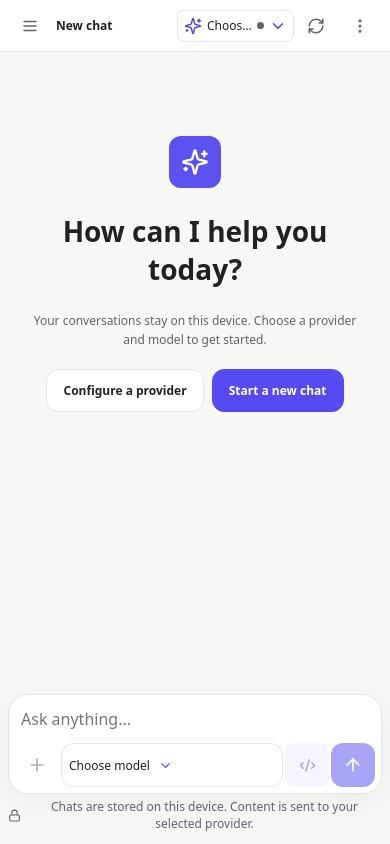
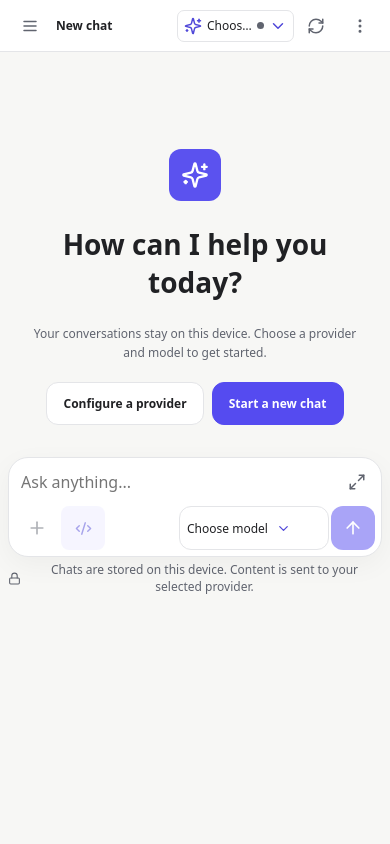
Before and after one commit to yapweijun1996/PWA-BYOK-AI-Chatbox, a React (Vite) app: page / in a window 390 px wide. Built offline with nearby package versions, Linux system fonts and the light colour scheme.

Commit message:
Improve responsive composer and expanded editing

```diff
--- a/src/App.tsx
+++ b/src/App.tsx
@@ -288,7 +288,7 @@ function App({
         {view === "chat" && (
           <>
             <section
-              className="conversation"
+              className={`conversation${!chat || chat.messages.length === 0 ? " conversation-empty" : ""}`}
               data-conversation-id={active}
               aria-label={t("Conversation")}
               ref={conversation}
@@ -491,6 +491,7 @@ function App({
                     className="icon composer-reasoning"
                     type="button"
                     aria-label={t("Local tools")}
+                    aria-description={t("Enable local JavaScript, time, calculation, file, text and memory tools. Results are sent to the selected model.")}
                     aria-pressed={javascriptEnabled}
                     disabled={!chat || working}
                     title={t(
--- a/src/components/Composer.tsx
+++ b/src/components/Composer.tsx
@@ -1,6 +1,15 @@
 import { useEffect, useId, useLayoutEffect, useRef, useState } from "react";
 import type { ReactNode } from "react";
-import { ArrowUp, FileText, Lock, Plus, Square, X } from "lucide-react";
+import {
+  ArrowUp,
+  FileText,
+  Lock,
+  Maximize2,
+  Minimize2,
+  Plus,
+  Square,
+  X,
+} from "lucide-react";
 import { interpolate, translate } from "../i18n";
 import type { Locale } from "../i18n";
 import { formatSize } from "../format-size";
@@ -56,6 +65,7 @@ export function Composer({
   const composing = useRef(false);
   const lastComposition = useRef(-Infinity);
   const [dragging, setDragging] = useState(false);
+  const [expanded, setExpanded] = useState(false);
   const commandListId = useId();
   const [dismissedDraft, setDismissedDraft] = useState<string>();
   const [selectedCommand, setSelectedCommand] = useState(0);
@@ -79,6 +89,16 @@ export function Composer({
   const stopping = phase === "stopping";
   const saving = phase === "saving";
   const busyLabel = saving ? t("Saving message…") : t("Stopping…");
+  const toggleExpanded = () => {
+    const input = textarea.current;
+    const start = input?.selectionStart ?? 0;
+    const end = input?.selectionEnd ?? start;
+    setExpanded((previous) => !previous);
+    requestAnimationFrame(() => {
+      input?.focus();
+      input?.setSelectionRange(start, end);
+    });
+  };
 
   useEffect(() => {
     shell.current
@@ -137,11 +157,45 @@ export function Composer({
 
   return (
     <div className="composer-wrap">
+      {expanded && <div className="composer-backdrop" aria-hidden="true" />}
       <form
         className="composer"
         ref={shell}
+        data-expanded={expanded}
+        role={expanded ? "dialog" : undefined}
+        aria-modal={expanded || undefined}
+        aria-label={expanded ? t("Expanded message editor") : undefined}
         data-dragging={dragging && canAttach}
         onSubmit={(event) => event.preventDefault()}
+        onKeyDown={(event) => {
+          if (
+            !expanded ||
+            (event.target as HTMLElement).closest("dialog[open]")
+          )
+            return;
+          if (event.key === "Escape" && !matches.length) {
+            event.preventDefault();
+            toggleExpanded();
+          }
+          if (event.key === "Tab") {
+            const items = Array.from(
+              shell.current?.querySelectorAll<HTMLElement>(
+                'button:not(:disabled), textarea:not(:disabled), [href], input:not([type="hidden"]):not(:disabled)',
+              ) || [],
+            ).filter((item) => item.offsetParent !== null);
+            if (!items.length) return;
+            if (event.shiftKey && document.activeElement === items[0]) {
+              event.preventDefault();
+              items[items.length - 1].focus();
+            } else if (
+              !event.shiftKey &&
+              document.activeElement === items[items.length - 1]
+            ) {
+              event.preventDefault();
+              items[0].focus();
+            }
+          }
+        }}
         onDragOver={(event) => {
           if (!event.dataTransfer.types.includes("Files")) return;
           event.preventDefault();
@@ -249,6 +303,23 @@ export function Composer({
                 : t(blockedReason || "")}
           </p>
         )}
+        <button
+          className="icon composer-expand"
+          type="button"
+          aria-label={t(
+            expanded ? "Close expanded editor" : "Expand message editor",
+          )}
+          title={t(
+            expanded ? "Close expanded editor" : "Expand message editor",
+          )}
+          onClick={toggleExpanded}
+        >
+          {expanded ? (
+            <Minimize2 size={18} aria-hidden="true" />
+          ) : (
+            <Maximize2 size={18} aria-hidden="true" />
+          )}
+        </button>
         <textarea
           ref={textarea}
           rows={1}
@@ -351,6 +422,9 @@ export function Composer({
             type="button"
             title={t("Attach image or text")}
             aria-label={t("Attach image or text")}
+            aria-description={t(
+              "Choose images or text files, or drag and drop files here. You can also paste images.",
+            )}
             onClick={() => fileInput.current?.click()}
             disabled={!canAttach}
           >
@@ -412,6 +486,11 @@ export function Composer({
           )}
         </span>
       </p>
+      {enterSends && (
+        <p className="composer-hint">
+          {t("Enter to send · Shift+Enter for a new line")}
+        </p>
+      )}
     </div>
   );
 }
--- a/src/i18n.ts
+++ b/src/i18n.ts
@@ -11,6 +11,11 @@ export function resolveLanguage(
     : preference;
 }
 const zh: Record<string, string> = {
+  "Expanded message editor": "展开的消息编辑器",
+  "Expand message editor": "展开消息编辑器",
+  "Close expanded editor": "关闭展开的编辑器",
+  "Enter to send · Shift+Enter for a new line": "Enter 发送 · Shift+Enter 换行",
+  "Choose images or text files, or drag and drop files here. You can also paste images.": "选择图片或文本文件，也可拖放文件或粘贴图片。",
   "Installing update…": "正在安装更新…",
   "Saving your work and restarting Luma Chat…": "正在保存内容并重新启动 Luma Chat…",
   "An update is ready. Select the update button to install it.": "更新已准备好。点击更新按钮进行安装。",
--- a/src/styles.css
+++ b/src/styles.css
@@ -530,6 +530,9 @@ select:focus-visible {
   margin: auto;
   padding: 12vh var(--space-large);
 }
+.conversation-empty { display: flex; align-items: flex-end; flex: 0 1 48%; }
+.conversation-empty .welcome { margin: auto auto 0; padding: 24px var(--space-large); }
+.conversation-empty + .composer-wrap { margin-bottom: auto; }
 .welcome-icon {
   width: 52px;
   height: 52px;
@@ -625,8 +628,8 @@ select:focus-visible {
   border: 0;
   outline: 0;
   color: var(--color-text);
-  padding: var(--space-extra-small) var(--space-small);
-  font-size: var(--font-label);
+  padding: var(--space-extra-small) 44px var(--space-extra-small) var(--space-small);
+  font-size: 14px;
   line-height: 1.5;
 }
 .composer-actions {
@@ -637,11 +640,20 @@ select:focus-visible {
 }
 .composer-actions .model-pill {
   min-width: 0;
-  flex: 0 1 240px;
+  flex: 0 1 150px;
+  order: 2;
+  margin-inline-start: auto;
   min-height: 36px;
-  max-width: min(240px, 100%);
+  max-width: min(150px, 100%);
   font-size: var(--font-small);
 }
+.composer-actions .send { order: 3; margin-inline-start: 0; }
+.composer-expand { position: absolute; top: 8px; inset-inline-end: 8px; z-index: 1; width: 32px; height: 32px; }
+.composer-backdrop { position: fixed; inset: 0; z-index: 100; background: var(--color-scrim); }
+.composer[data-expanded="true"] { position: fixed; z-index: 101; inset: max(20px, env(safe-area-inset-top)) max(20px, env(safe-area-inset-right)) auto max(20px, env(safe-area-inset-left)); width: min(900px, calc(100% - 40px)); height: calc(var(--app-viewport-height, 100dvh) - max(20px, env(safe-area-inset-top)) - max(20px, env(safe-area-inset-bottom))); margin: auto; display: flex; flex-direction: column; }
+.composer[data-expanded="true"] textarea { flex: 1 1 0; min-height: 0; max-height: none; }
+.composer[data-expanded="true"] .slash-menu { bottom: auto; top: 40px; }
+.composer-hint { margin: 3px 0 0; color: var(--color-muted); font-size: var(--font-caption); text-align: center; }
 .composer-actions .model-pill svg,
 .composer-attach,
 .composer-reasoning {
@@ -1096,7 +1108,7 @@ select:focus-visible {
   }
   .composer textarea {
     min-height: 38px;
-    padding: 6px;
+    padding: 6px 44px 6px 6px;
   }
   .composer textarea,
   input,
@@ -1126,6 +1138,9 @@ select:focus-visible {
     font-size: var(--font-caption);
     margin-top: 4px;
   }
+  .composer-expand { width: 44px; height: 44px; top: 2px; inset-inline-end: 2px; }
+  .composer[data-expanded="true"] { inset: max(8px, env(safe-area-inset-top)) max(8px, env(safe-area-inset-right)) auto max(8px, env(safe-area-inset-left)); width: auto; height: calc(var(--app-viewport-height, 100dvh) - max(8px, env(safe-area-inset-top)) - max(8px, env(safe-area-inset-bottom))); }
+  .composer[data-expanded="true"] textarea { min-height: 0; }
   .page {
     padding: 22px var(--space-medium) 50px;
   }
```
Also changed, not shown: tests/composer-smoke.mjs (+59 -3 lines), 1 other file (tests, documents, lock files or other folders).
